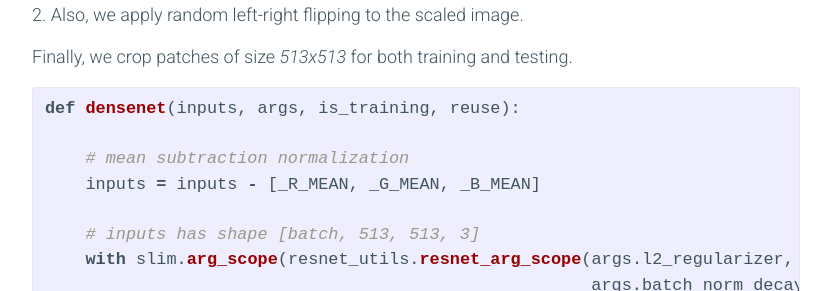
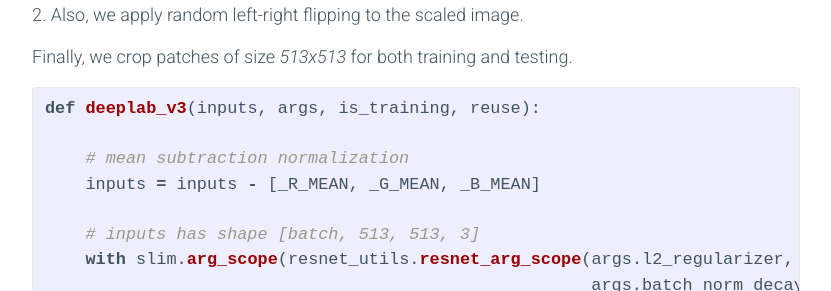
Before and after one commit to sthalles/sthalles.github.io, a Jekyll site: the page built from _posts/2018-01-29-deep_segmentation_network.markdown, in a window 1280 px wide and 900 px high, scrolled down 10823 px. Shown: the part 161-452 px from the top of the window, without its empty margins (224-1055 px from the left). Built offline with Jekyll 4.4.1, drawn with Linux system fonts in a browser that asks for light colours; nearby versions of some CDN libraries; comment, search, counter and statistics services are not loaded.

Commit message:
fix typo

```diff
--- a/_posts/2018-01-29-deep_segmentation_network.markdown
+++ b/_posts/2018-01-29-deep_segmentation_network.markdown
@@ -248,7 +248,7 @@ Finally, we crop patches of size *513x513* for both training and testing.
 
 {% highlight python %}
 
-def densenet(inputs, args, is_training, reuse):
+def deeplab_v3(inputs, args, is_training, reuse):
 
     # mean subtraction normalization
     inputs = inputs - [_R_MEAN, _G_MEAN, _B_MEAN]
```
